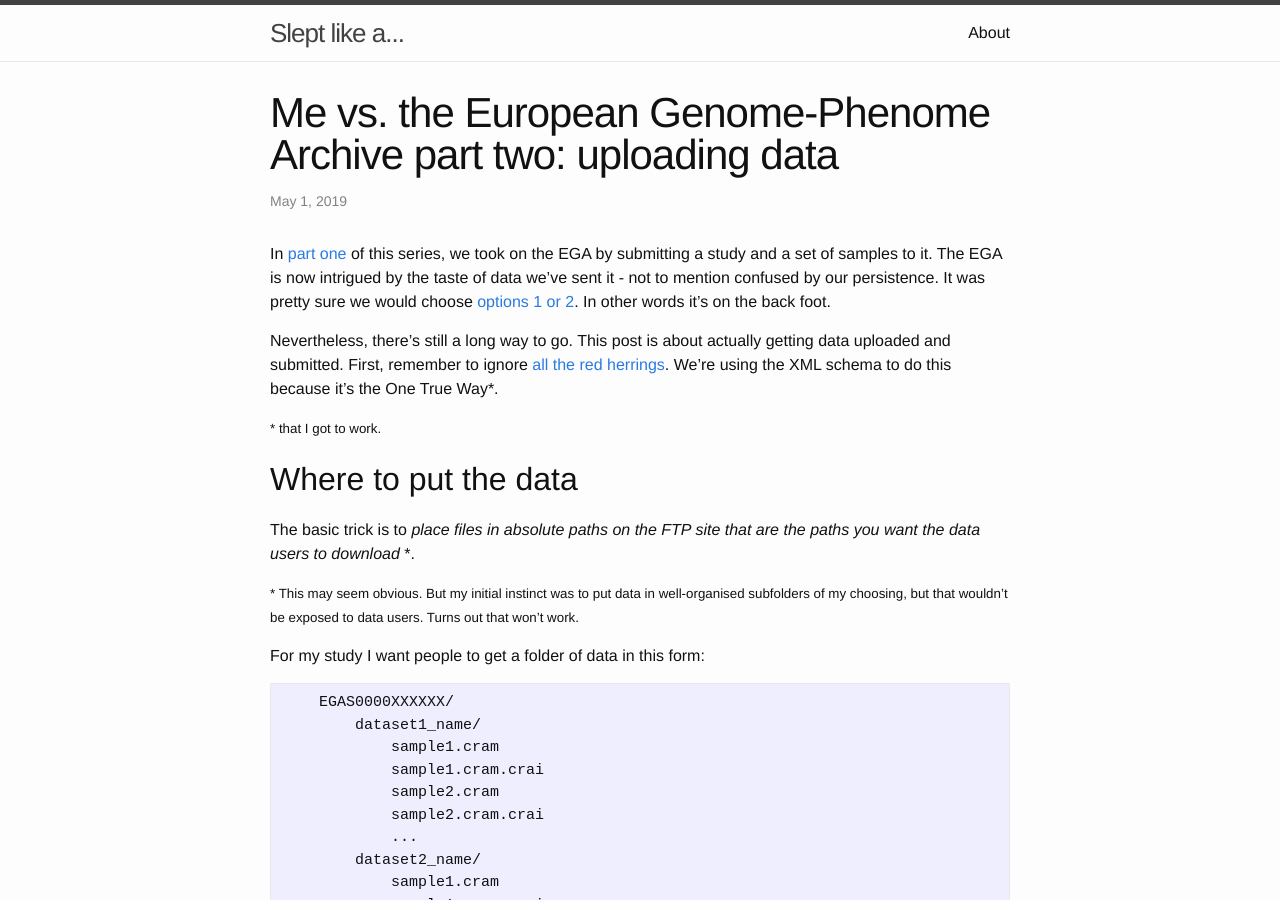
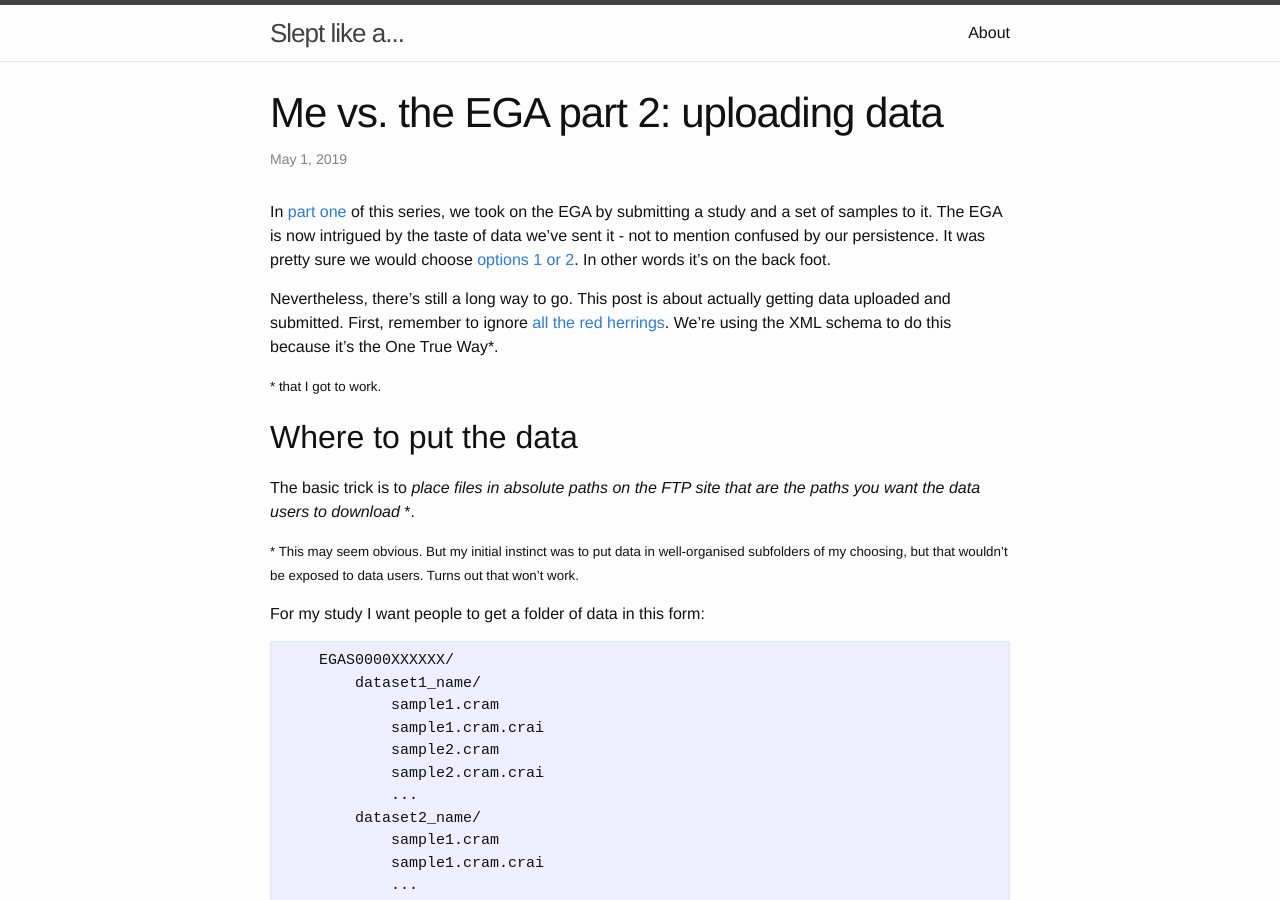
Before and after one commit to gavinband/gavinband.github.io, a Jekyll site: the page built from _posts/2019-05-02-Me_versus_the_European_Genome_Phenome_Archive_part_two.md, in a window 1280 px wide and 900 px high. Built offline with Jekyll 4.4.1, drawn with Linux system fonts in a browser that asks for light colours.

Commit message:
Move name to EGA

```diff
--- a/_posts/2019-05-02-Me_versus_the_European_Genome_Phenome_Archive_part_two.md
+++ b/_posts/2019-05-02-Me_versus_the_European_Genome_Phenome_Archive_part_two.md
@@ -1,6 +1,6 @@
 ---
 layout: post
-title:  "Me vs. the European Genome-Phenome Archive part two: uploading data"
+title:  "Me vs. the EGA part 2: uploading data"
 date:   2019-05-01
 categories: bioinformatics data
 ---
```
Also changed, not shown: _posts/2019-05-01-Me_versus_the_European_Genome_Phenome_Archive.md (+1 -1 lines), _posts/2019-05-11-The EGA strikes back.md (+1 -1 lines), _posts/2019-05-12-Me_versus_the_European_Genome_Phenome_Archive_part_three.md (+1 -1 lines).
